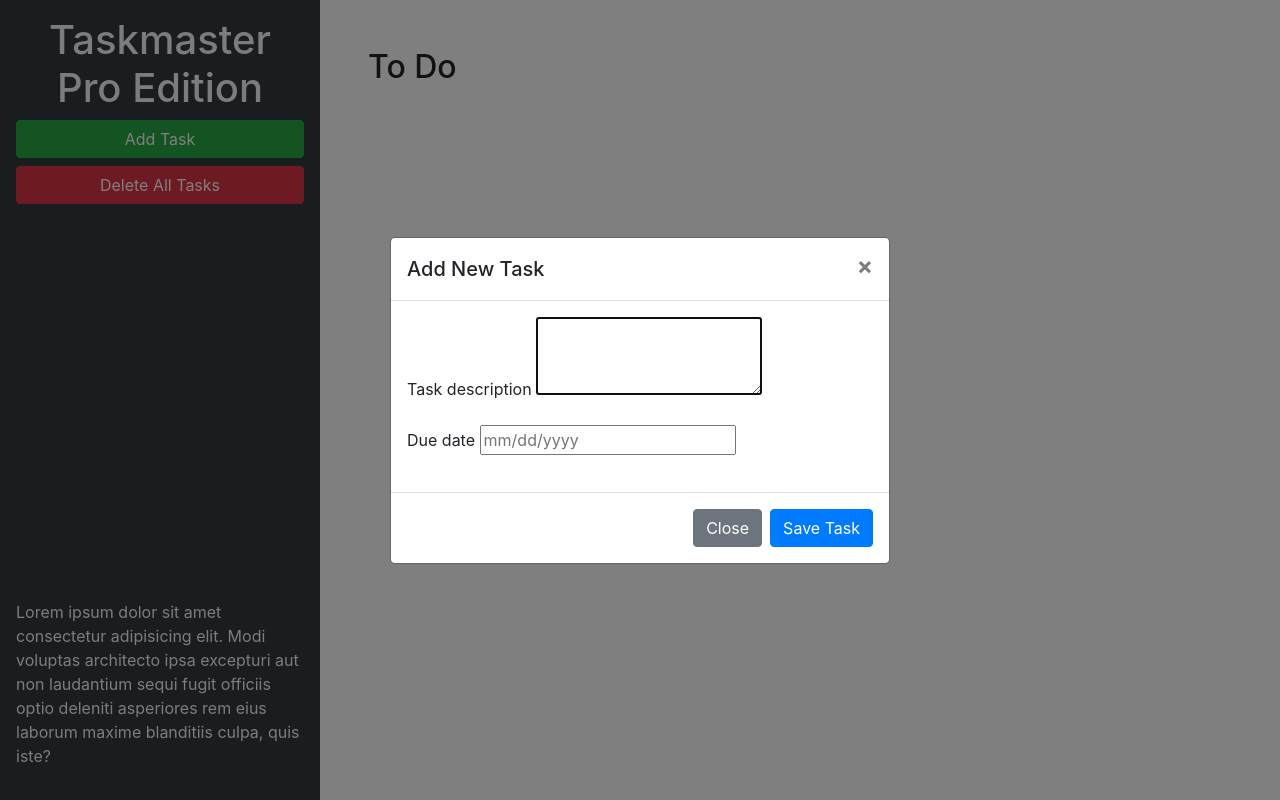
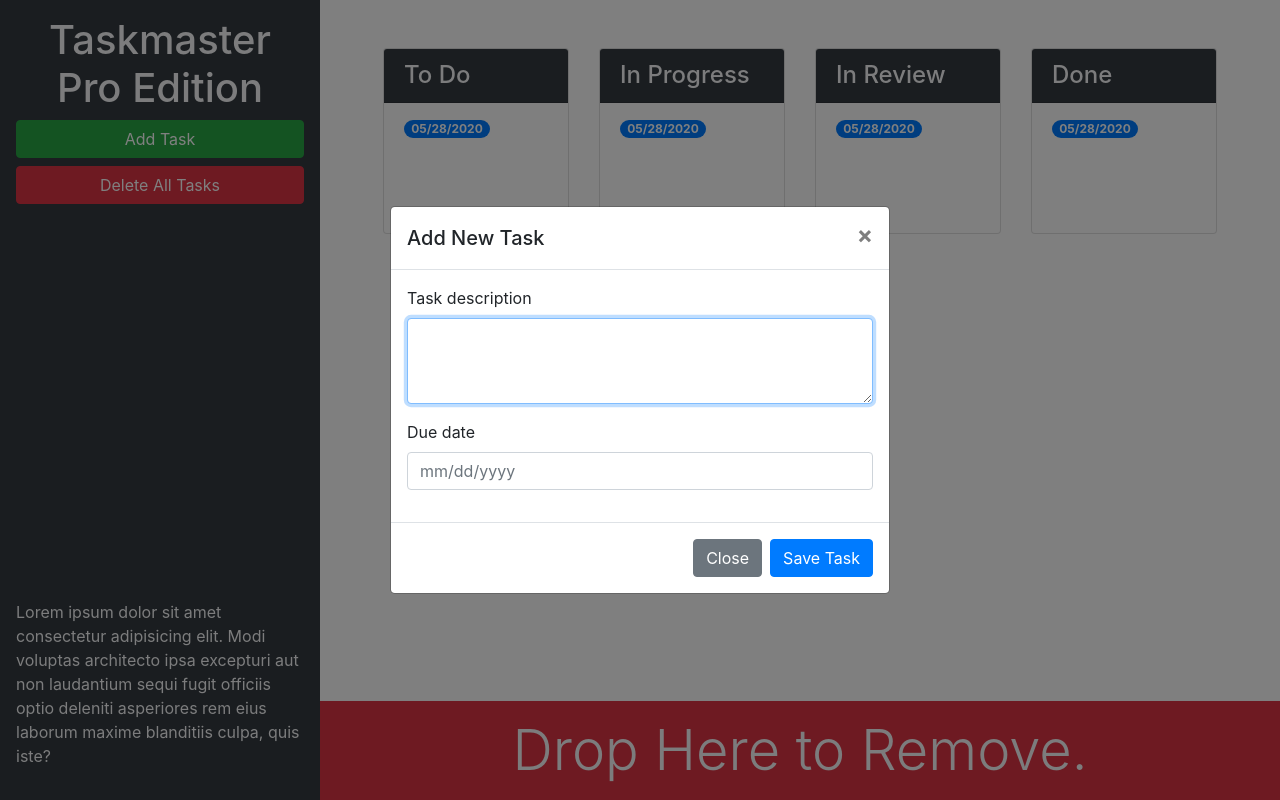
Before and after one commit to kgentel/taskmaster-pro, a plain HTML site: page index.html in a window 1280 px wide. Both pictures are taken after a click on the button "Add Task". Drawn offline with nearby package versions, Linux system fonts and the light colour scheme.

Commit message:
add bootstrap components to layout and style

```diff
--- a/index.html
+++ b/index.html
@@ -13,20 +13,76 @@
 <body>
 
   <div class="row min-vh-100 no-gutters">
-    <header class="col-12 col-lg-3 bg-dark text-light d-flex flex-column p-4 p-lg-3">
+    <header class="col-12 col-lg-3 bg-dark text-light sticky-top d-flex flex-column p-4 p-lg-3">
       <h1 class="text-center">Taskmaster Pro Edition</h1>
       <button id="create-task" class="btn btn-block btn-success" data-toggle="modal" data-target="#task-form-modal">Add
         Task</button>
       <button id="remove-tasks" class="btn btn-block btn-danger">Delete All Tasks</button>
-      <p class="mt-auto">Lorem ipsum dolor sit amet consectetur adipisicing elit. Modi voluptas architecto ipsa
+      <p class="mt-auto d-none d-lg-block">Lorem ipsum dolor sit amet consectetur adipisicing elit. Modi voluptas architecto ipsa
         excepturi aut non
         laudantium sequi fugit officiis optio deleniti asperiores rem eius laborum maxime blanditiis culpa, quis iste?
       </p>
     </header>
-    <main class="col-12 col-lg-9">
-      <div class="m-5">
-        <h2>To Do</h2>
-        <ul id="list-toDo" class="list-group"> </ul>
+    <main class="col-12 col-lg-9 d-flex flex-column">
+      <div class="m-5 row justify-content-around">
+        <div class="col-12 col-md-6 col-xl-3 mb-3">
+          <div class="card">
+            <h4 class="card-header bg-dark text-light">
+              To Do
+            </h4>
+            <ul id="list-toDo" class="list-group list-group-flush">
+              <li class="list-group-item">
+                <span class="badge badge-primary badge-pill">05/28/2020</span>
+                <p class="m-1"></p>
+              </li>
+            </ul>
+          </div>
+        </div>
+        <!-- To do end -->
+        <!-- in progress start -->
+        <div class="col-12 col-md-6 col-xl-3 mb-3">
+          <div class="card">
+            <h4 class="card-header bg-dark text-light">In Progress</h4>
+            <ul id="list-inProgress" class="list-group list-group-flush">
+              <li class="list-group-item">
+                <span class="badge badge-primary badge-pill">05/28/2020</span>
+                <p class="m-1"></p>
+              </li>
+            </ul>
+          </div>
+        </div>
+        <!-- in progress end -->
+        <!-- in review start -->
+        <div class="col-12 col-md-6 col-xl-3 mb-3">
+          <div class="card">
+            <h4 class="card-header bg-dark text-light">In Review</h4>
+            <ul id="list-inReview" class="list-group list-group-flush">
+              <li class="list-group-item">
+                <span class="badge badge-primary badge-pill">05/28/2020</span>
+                <p class="m-1"></p>
+              </li>
+            </ul>
+          </div>
+        </div>
+        <!-- in review end -->
+        <!-- done start -->
+        <div class="col-12 col-md-6 col-xl-3 mb-3">
+          <div class="card">
+            <h4 class="card-header bg-dark text-light">Done</h4>
+            <ul id="list-done" class="list-group list-group-flush">
+              <li class="list-group-item">
+                <span class="badge badge-primary badge-pill">05/28/2020</span>
+                <p class="m-1"></p>
+              </li>
+            </ul>
+          </div>
+        </div>
+        <!-- done end -->
+      </div>
+      <div id="trash" class="mt-auto">
+        <div class="w-100 bg-danger p-3 text-center text-light display-4">
+          Drop Here to Remove.
+        </div>
       </div>
     </main>
   </div>
@@ -46,11 +102,11 @@
           <form>
             <div class="form-group">
               <label for="modalTaskDescription">Task description</label>
-              <textarea id="modalTaskDescription" rows="3"></textarea>
+              <textarea id="modalTaskDescription" rows="3" class="form-control"></textarea>
             </div>
             <div class="form-group">
               <label for="modalDueDate">Due date</label>
-              <input type="text" id="modalDueDate" placeholder="mm/dd/yyyy" autocomplete="off" />
+              <input type="text" class="form-control" id="modalDueDate" placeholder="mm/dd/yyyy" autocomplete="off" />
             </div>
           </form>
         </div>
```
